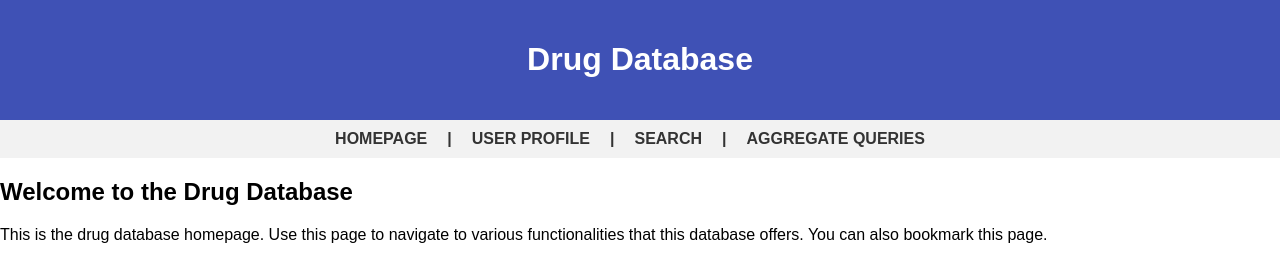
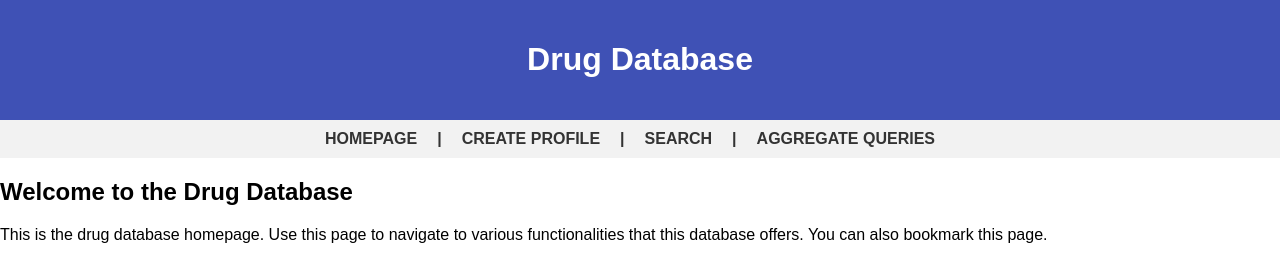
Before and after one commit to rgottiparthi/DrugDatabase, a Flask app: page / in a window 1280 px wide. Shown: the top 257 px of the page. Run offline with Flask 3, Linux system fonts and the light colour scheme.

Commit message:
able to add users to table

```diff
--- a/app.py
+++ b/app.py
@@ -17,7 +17,7 @@ def profile():
 
 @app.route('/viewProfile')
 def insert():
-   return render_template('insert.html')
+   return render_template('viewProfile.html')
 
 @app.route('/search')
 def search():
@@ -35,7 +35,7 @@ def submit_profile():
          with sql.connect("drugData.db") as con:
             cur = con.cursor()
             # insert the form values in the database
-            cur.execute("INSERT INTO User (Username, Age, Sex) VALUES (?,?,?)",(username, age, sex) )
+            cur.execute("INSERT INTO User (UserID, Age, Sex) VALUES (?,?,?)",(username, age, sex) )
             con.commit()
       except:
          con.rollback()
--- a/templates/base.html
+++ b/templates/base.html
@@ -64,7 +64,7 @@
     <nav>
       <a href="/">Homepage</a>
 	    <b>|</b>
-      <a href="/profile">User Profile</a>
+      <a href="/createProfile">Create Profile</a>
 	    <b>|</b>
       <a href="/search">Search</a>
 	    <b>|</b>
```
Also changed, not shown: drugData.db.
